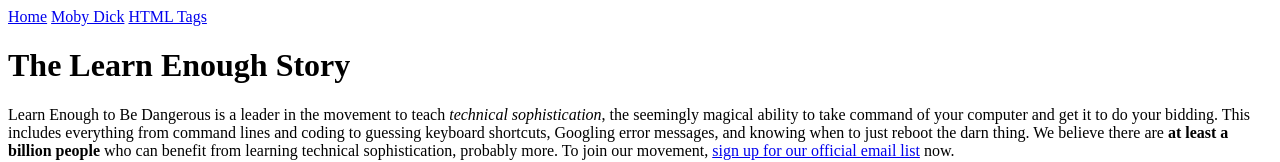
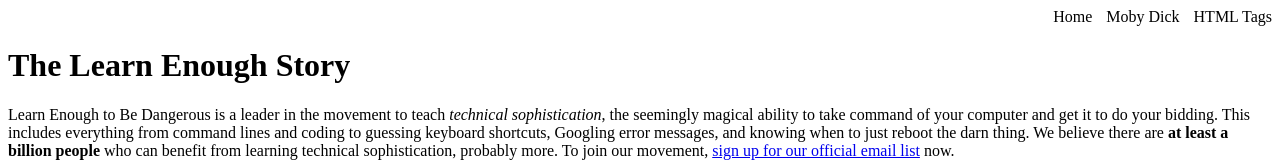
Before and after one commit to Learn-Enough-Exercises/sample_website, a plain HTML site: page index.html in a window 1280 px wide. Shown: the top 162 px of the page. Drawn offline with Linux system fonts and the light colour scheme.

Commit message:
Edit and style menu in all .html files

```diff
--- a/index.html
+++ b/index.html
@@ -6,10 +6,10 @@
   </head>
   <body>
 
-    <div>
-      <a href="index.html">Home</a>
-      <a href="moby_dick.html">Moby Dick</a>
-      <a href="tags.html">HTML Tags</a>
+    <div style="text-align: right;">
+      <a href="index.html" style="text-decoration: none; color: black;">Home</a>
+      <a href="moby_dick.html" style="margin: 0 0 0 10px; text-decoration: none; color: black;">Moby Dick</a>
+      <a href="tags.html" style="margin: 0 0 0 10px; text-decoration: none; color: black;">HTML Tags</a>
     </div>
 
     <h1>The Learn Enough Story</h1>
```
Also changed, not shown: moby_dick.html (+4 -4 lines), tags.html (+4 -4 lines).
